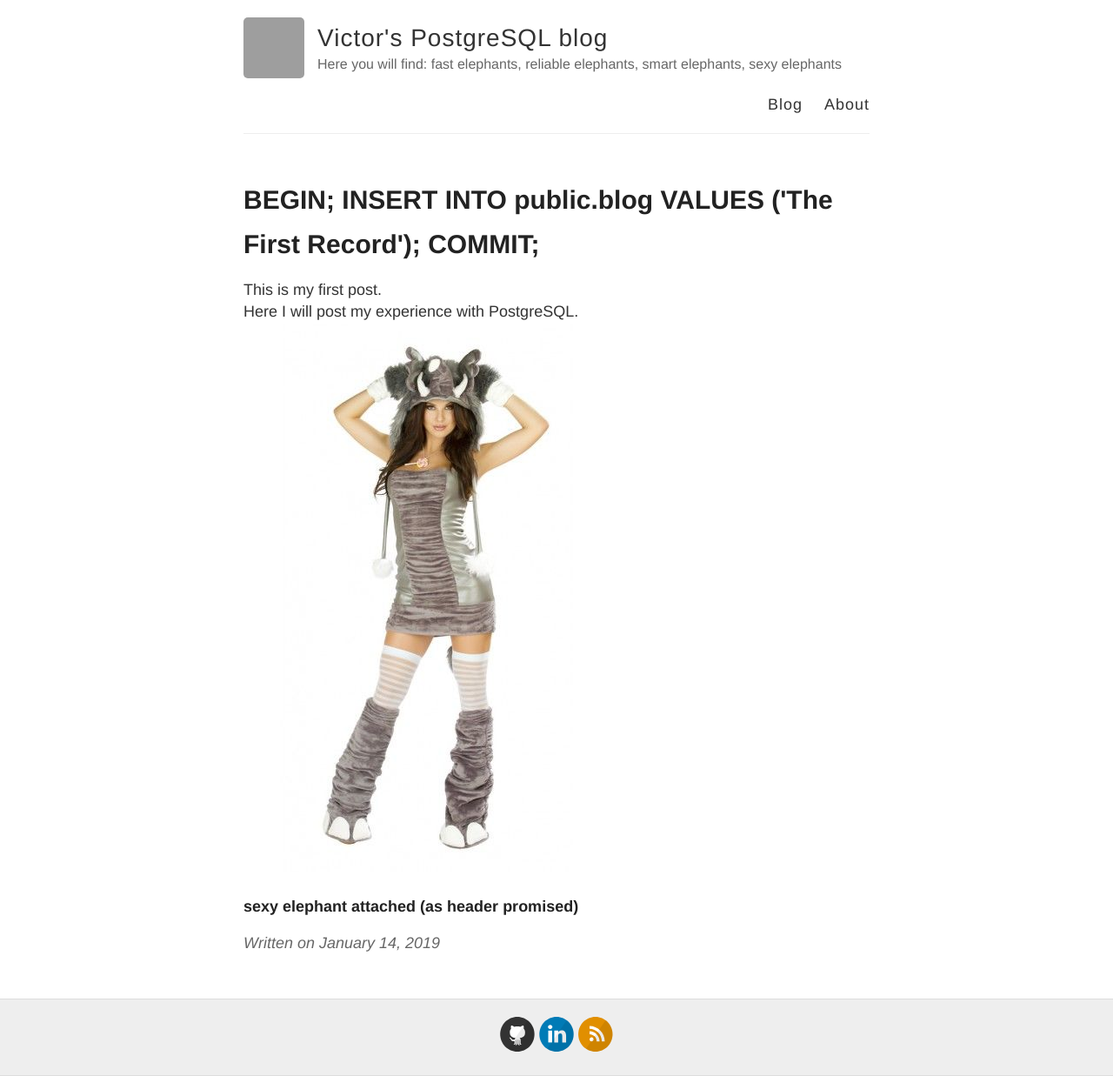
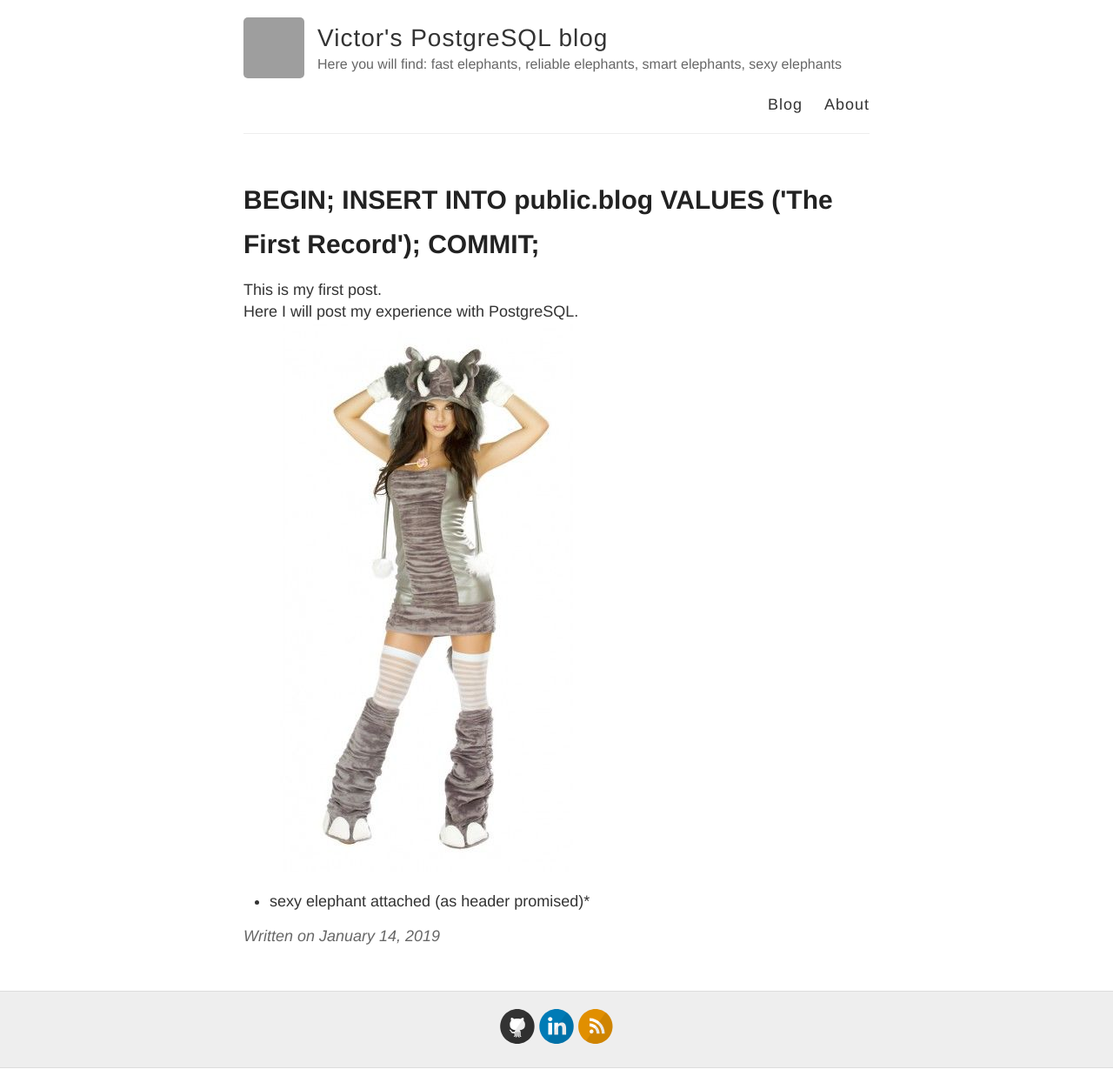
Before and after one commit to Nastradamus/nastradamus.github.io, a Jekyll site: the page built from _posts/2019-1-14-The-First-Tuple.md, in a window 1280 px wide. Shown: the whole page at 87% size. Built offline with Jekyll 4.4.1, drawn with Linux system fonts in a browser that asks for light colours; comment, search, counter and statistics services are not loaded; grey boxes are pictures that could not be loaded.

```diff
--- a/_posts/2019-1-14-The-First-Tuple.md
+++ b/_posts/2019-1-14-The-First-Tuple.md
@@ -6,4 +6,4 @@ title: "BEGIN; INSERT INTO public.blog VALUES ('The First Record'); COMMIT;"
 This is my first post.
 Here I will post my experience with PostgreSQL.
 ![an image alt text]({{ site.baseurl }}http://nastradamus.github.io/images/sexy_elephants/1.jpg "an image title")
-###### sexy elephant attached (as header promised)
+* sexy elephant attached (as header promised)*
```
